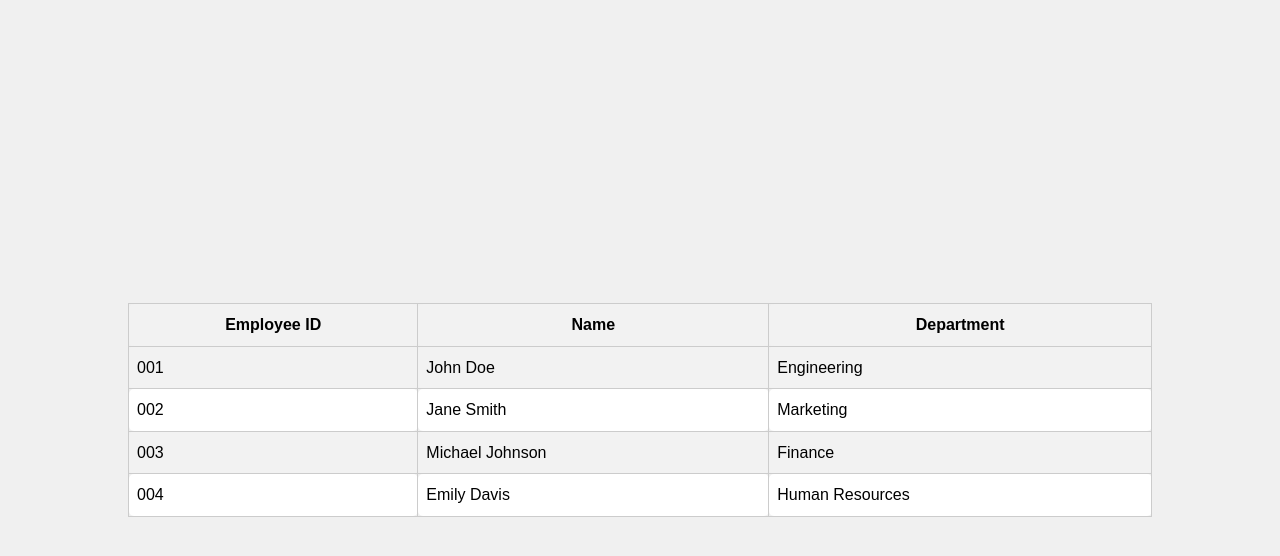
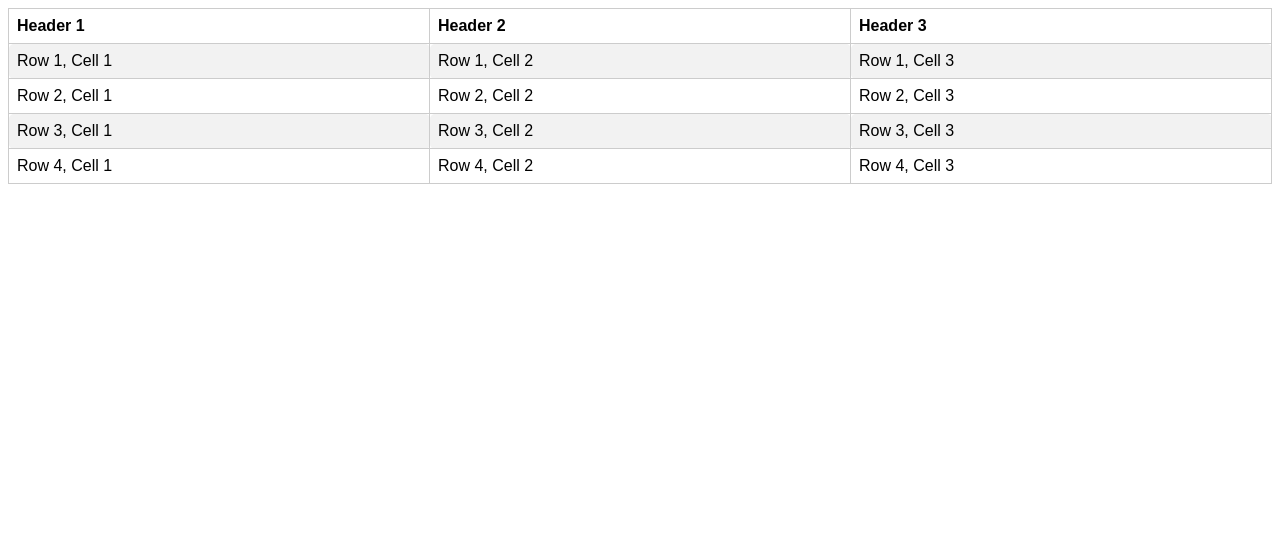
Before and after one commit to acciojob/css-tables-Ravisharma-1999, a website: page main.html in a window 1280 px wide. Drawn offline with Linux system fonts and the light colour scheme.

Commit message:
created a submission

```diff
--- a/main.html
+++ b/main.html
@@ -1,40 +1,40 @@
 <!DOCTYPE html>
 <html lang="en">
 <head>
-<meta charset="UTF-8">
-<meta name="viewport" content="width=device-width, initial-scale=1.0">
-<title>CSS Styled Table</title>
-<link rel="stylesheet" href="styles.css">
+    <meta charset="UTF-8">
+    <meta name="viewport" content="width=device-width, initial-scale=1.0">
+    <title>Styled Table</title>
+    <link rel="stylesheet" href="styles.css">
 </head>
 <body>
-    <table>
+    <table class="styled-table">
         <thead>
             <tr>
-                <th>Employee ID</th>
-                <th>Name</th>
-                <th>Department</th>
+                <th>Header 1</th>
+                <th>Header 2</th>
+                <th>Header 3</th>
             </tr>
         </thead>
         <tbody>
             <tr>
-                <td>001</td>
-                <td>John Doe</td>
-                <td>Engineering</td>
+                <td>Row 1, Cell 1</td>
+                <td>Row 1, Cell 2</td>
+                <td>Row 1, Cell 3</td>
             </tr>
             <tr>
-                <td>002</td>
-                <td>Jane Smith</td>
-                <td>Marketing</td>
+                <td>Row 2, Cell 1</td>
+                <td>Row 2, Cell 2</td>
+                <td>Row 2, Cell 3</td>
             </tr>
             <tr>
-                <td>003</td>
-                <td>Michael Johnson</td>
-                <td>Finance</td>
+                <td>Row 3, Cell 1</td>
+                <td>Row 3, Cell 2</td>
+                <td>Row 3, Cell 3</td>
             </tr>
             <tr>
-                <td>004</td>
-                <td>Emily Davis</td>
-                <td>Human Resources</td>
+                <td>Row 4, Cell 1</td>
+                <td>Row 4, Cell 2</td>
+                <td>Row 4, Cell 3</td>
             </tr>
         </tbody>
     </table>
--- a/script.js
+++ /dev/null
@@ -1,6 +0,0 @@
-//your JS code here. If required.
-() => {
-    // Ensure Cypress waits for the element to appear before asserting
-    cy.get("th").first().should("contain", "Table-Header 1");
-    cy.get("th").last().should("contain", "Table-Header 2");
-}
--- a/styles.css
+++ b/styles.css
@@ -1,34 +1,24 @@
 body {
     font-family: Arial, sans-serif;
-    line-height: 1.6;
-    background-color: #f0f0f0;
-    display: flex;
-    justify-content: center;
-    align-items: center;
-    height: 100vh;
-    margin: 0;
 }
 
-table {
-    width: 80%;
+.styled-table {
+    width: 100%;
     border-collapse: collapse;
-    margin-top: 20px;
 }
 
-th, td {
+.styled-table th,
+.styled-table td {
     border: 1px solid #ccc;
     border-radius: 5px;
     padding: 0.5rem;
+    text-align: left;
 }
 
-th {
+.styled-table tbody tr:nth-child(odd) {
     background-color: #f2f2f2;
 }
 
-tbody tr:nth-child(even) {
+.styled-table tbody tr:nth-child(even) {
     background-color: #ffffff;
 }
-
-tbody tr:nth-child(odd) {
-    background-color: #f2f2f2;
-}
```
